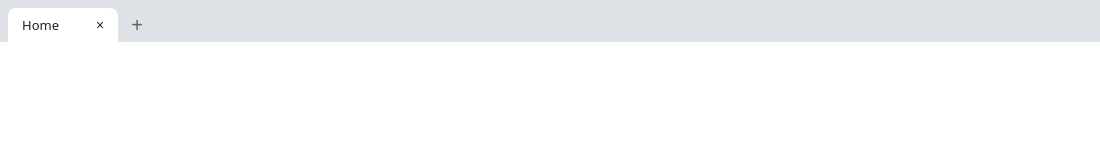
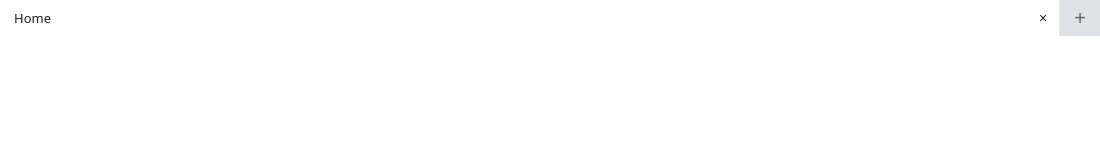
Before and after one commit to jacksonspreha/personal-modular-assistant, an Electron app: page index.html in a window 1100 px wide. Drawn offline with Linux system fonts and the light colour scheme.

Commit message:
Tab UI changes and add gitignore

```diff
--- a/styles.css
+++ b/styles.css
@@ -21,32 +21,28 @@ body { display: flex; flex-direction: column; }
 
 #tab-bar {
   display: flex;
-  align-items: flex-end;
-  gap: 4px;
-  padding: 8px 8px 0;
+  align-items: stretch;
+  height: 36px;
   background: var(--bar-bg);
   user-select: none;
 }
 
+/* Tabs share the full width of the bar equally and shrink as more are added */
 #tabs {
   display: flex;
-  align-items: flex-end;
-  gap: 2px;
+  flex: 1;
   min-width: 0;
-  overflow-x: auto;
-  scrollbar-width: none;
 }
-#tabs::-webkit-scrollbar { display: none; }
 
 .tab {
   display: flex;
   align-items: center;
   gap: 8px;
-  min-width: 110px;
-  max-width: 200px;
-  height: 34px;
-  padding: 0 10px 0 14px;
-  border-radius: 8px 8px 0 0;
+  flex: 1 1 0;
+  min-width: 0;
+  padding: 0 8px 0 14px;
+  border-radius: 0;
+  border-right: 1px solid rgba(0, 0, 0, 0.1);
   background: var(--tab-bg);
   color: var(--muted);
   font-size: 13px;
@@ -57,12 +53,14 @@ body { display: flex; flex-direction: column; }
 
 .tab-title {
   flex: 1;
+  min-width: 0;
   overflow: hidden;
   white-space: nowrap;
   text-overflow: ellipsis;
 }
 
 .tab-close {
+  flex: none;
   width: 18px;
   height: 18px;
   border: none;
@@ -75,18 +73,18 @@ body { display: flex; flex-direction: column; }
 }
 .tab-close:hover { background: rgba(0, 0, 0, 0.12); }
 
+/* Static button pinned to the right edge */
 #new-tab {
-  width: 30px;
-  height: 30px;
-  margin-bottom: 2px;
+  flex: none;
+  width: 40px;
   border: none;
-  border-radius: 50%;
-  background: transparent;
+  border-radius: 0;
+  background: var(--bar-bg);
   color: var(--muted);
   font-size: 20px;
   cursor: pointer;
 }
-#new-tab:hover { background: rgba(0, 0, 0, 0.1); }
+#new-tab:hover { background: #d3d7dc; }
 
 #content { flex: 1; position: relative; }
 
```
Also changed, not shown: README.md, 1 other file.
